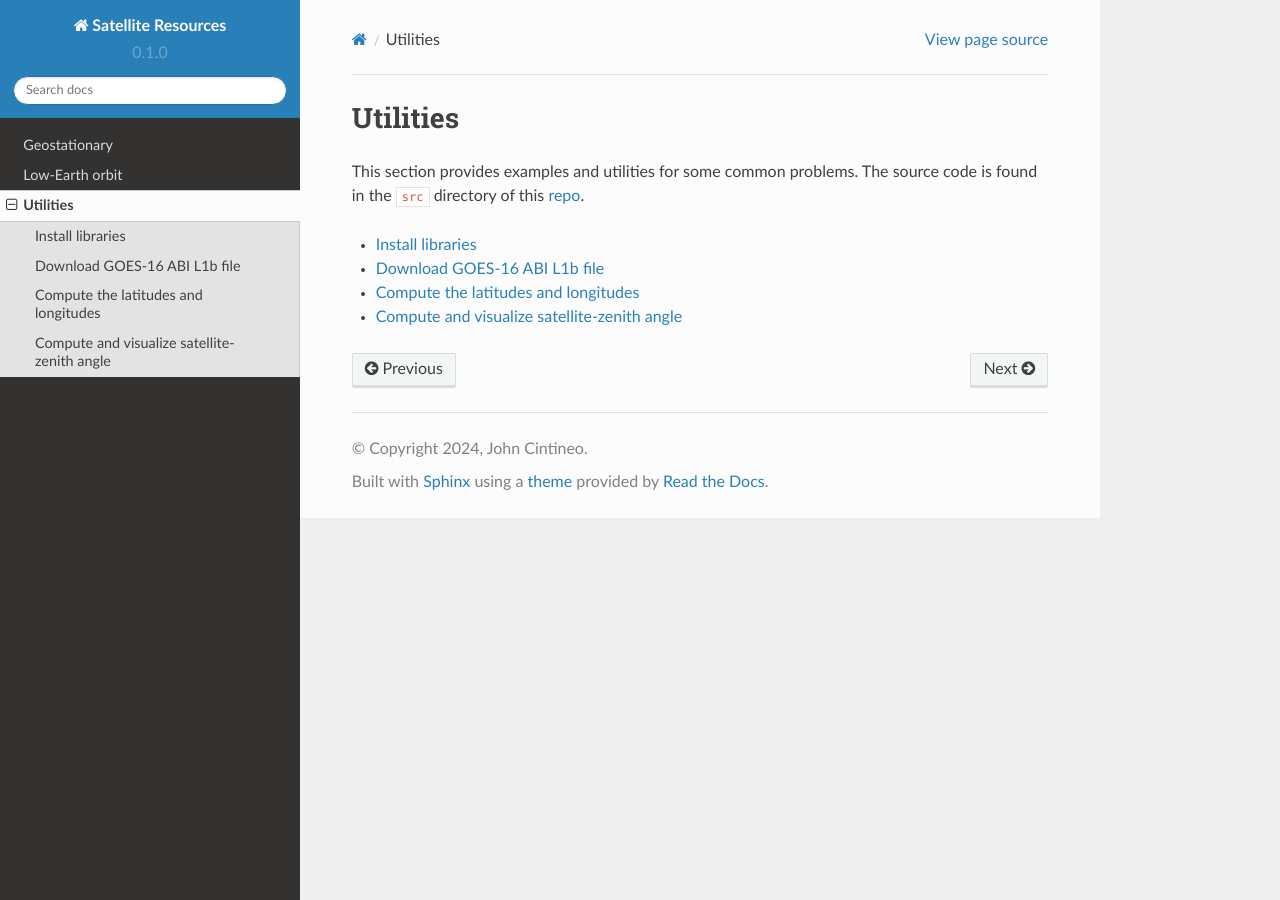
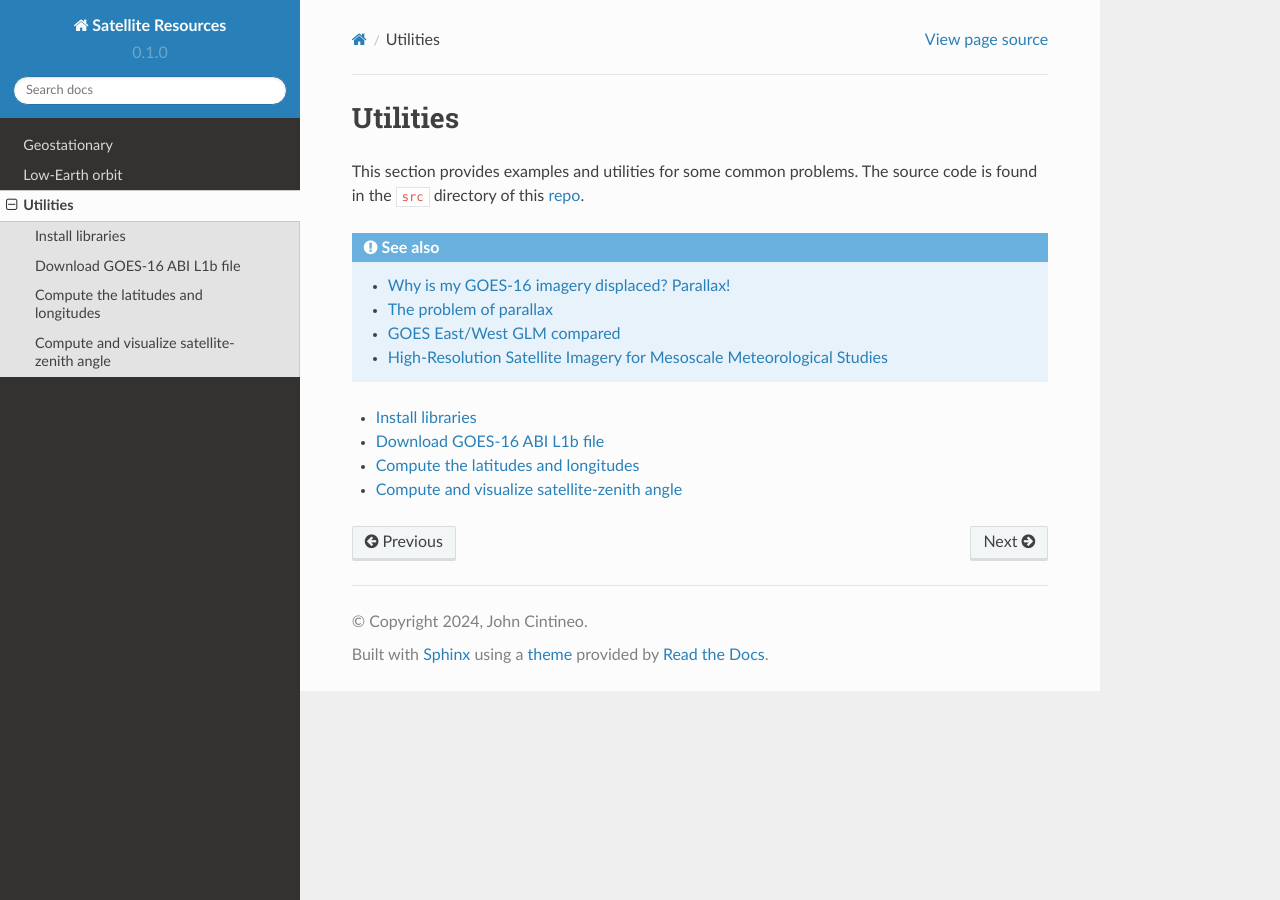
Before and after one commit to jlc248/satellite-resources, a Sphinx documentation site: the page built from docs/source/Utilities.rst, in a window 1280 px wide. Built offline with Sphinx 7.4.7 and the Read the Docs theme 2.0.0, drawn with Linux system fonts in a browser that asks for light colours; pages that are not in the unit, such as notebooks, are missing from menus.

Commit message:
Update Utilities.rst

```diff
--- a/docs/source/Utilities.rst
+++ b/docs/source/Utilities.rst
@@ -7,4 +7,15 @@ This section provides examples and utilities for some common problems. The sourc
     :maxdepth: 3
 
     Parallax
+
+.. seealso::
+
+    - `Why is my GOES-16 imagery displaced? Parallax! <https://satelliteliaisonblog.com/2017/04/19/why-is-my-goes-16-imagery-displaced-parallax/>`_
+    - `The problem of parallax <https://cimss.ssec.wisc.edu/satellite-blog/archives/217>`_
+    - `GOES East/West GLM compared <https://satelliteliaisonblog.com/2019/07/09/goes-east-west-glm-compare-and-glm-parallax/>`_
+    - `High-Resolution Satellite Imagery for Mesoscale Meteorological Studies <https://doi.org/10.1175/1520-0477(1994)075%3C0005:HRSIFM%3E2.0.CO;2>`_
+
+.. toctree::
+    :maxdepth: 3
+
     Satellite-Zenith Angle
```
